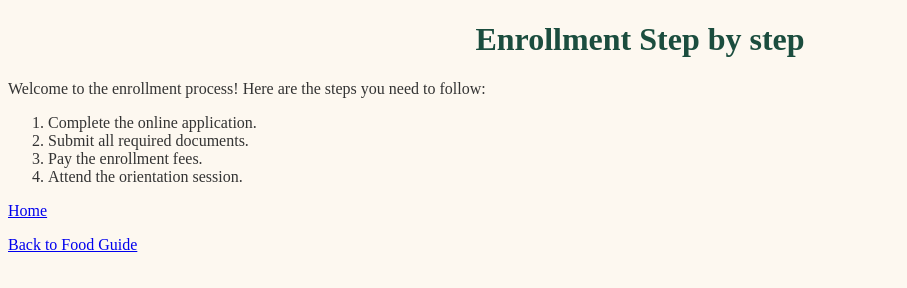
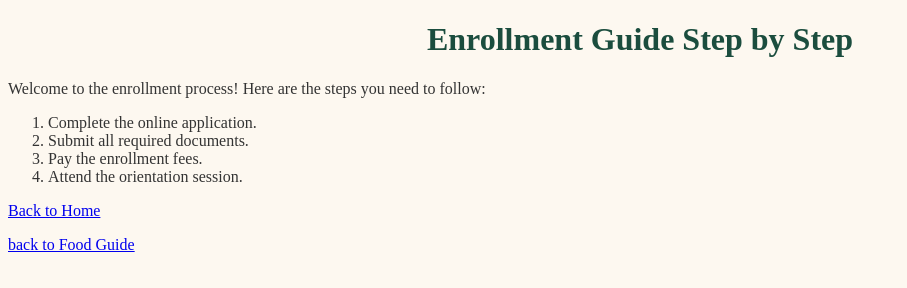
Before and after one commit to Vincent-1G/campus-guide1-css-oroyan, a plain HTML site: page guides/enrollment.html in a window 1280 px wide. Shown: the whole page, without its empty margins (0-907 px from the left). Drawn offline with Linux system fonts and the light colour scheme.

Commit message:
Revise enrollment guide headings and links

```diff
--- a/guides/enrollment.html
+++ b/guides/enrollment.html
@@ -4,25 +4,22 @@
     <meta charset="UTF-8">
     <meta name="viewport" content="width=device-width, initial-scale=1.0">
     <title>Enrollment Guide</title>
-
     <link rel="stylesheet" href="../styles.css">
-
 </head>
 <body>
-    <h1>Enrollment Step by step</h1>
-    <p> Welcome to the enrollment process! Here are the steps you need to follow:</p>
-
+    <h1>Enrollment Guide Step by Step</h1>
+    <p>Welcome to the enrollment process! Here are the steps you need to follow:</p>
     <ol>
         <li>Complete the online application.</li>
         <li>Submit all required documents.</li>
         <li>Pay the enrollment fees.</li>
         <li>Attend the orientation session.</li>
-      </ol>
+    </ol>
 
-            <!-- back home: up one folder-->
-        <p> <a href="../index.html">Home</a></p>
+     <!-- back home: up one folder -->
+     <p><a href="../index.html">Back to Home</a></p>
 
-            <!-- back to food:same folder-->
-         <p> <a href="food.html">Back to Food Guide</a></p>
+     <!-- back to guides: same folder -->
+     <p><a href="food.html">back to Food Guide</a></p>
 </body>
 </html>
```
